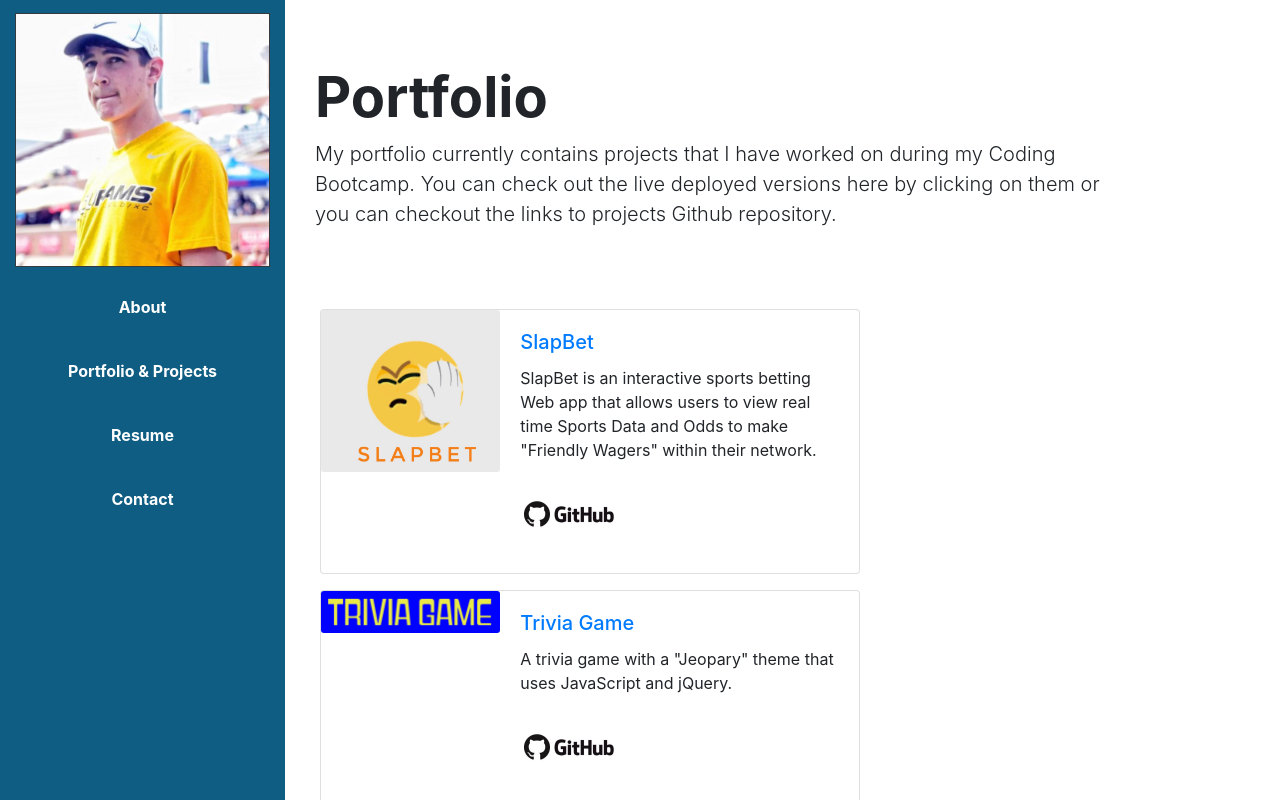
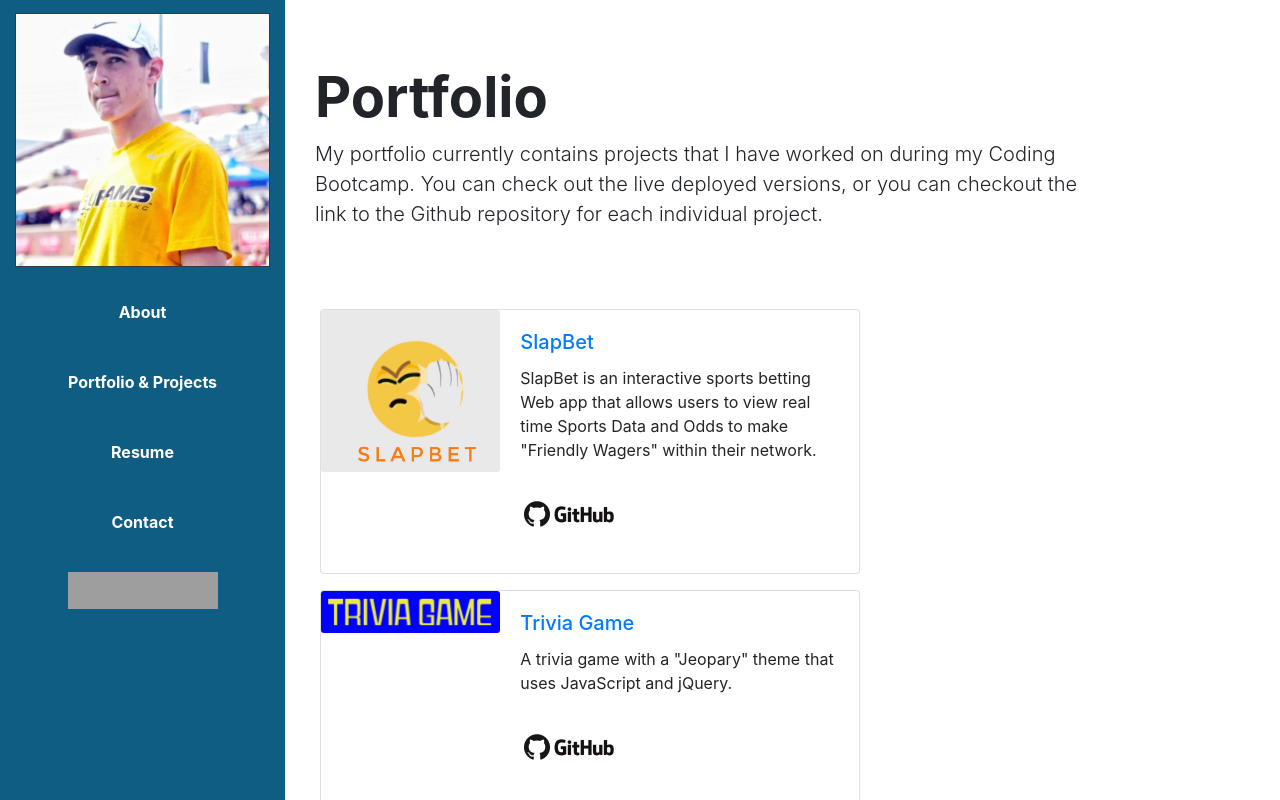
Before and after one commit to tonychiesa92/Professional-Portfolio, a plain HTML site: page portfolio.html in a window 1280 px wide. Drawn offline with nearby package versions, Linux system fonts and the light colour scheme; grey boxes are pictures that could not be loaded.

Commit message:
Added formatting to the nav menu and links to github linkedin and email

```diff
--- a/assets/style/style.css
+++ b/assets/style/style.css
@@ -14,7 +14,10 @@ html, body{
     text-align: center;
     color: white;
     font-weight: bold;
+    margin-bottom: 30px;
 }
+
+
 
 #everything{
     margin-left: 0px;
@@ -23,6 +26,7 @@ html, body{
 
 #mePic{
     margin-top: 13px;
+    margin-bottom: 5px;
 
 }
 
@@ -52,7 +56,9 @@ a:hover {
 }
 
 .portfolio-info {
+
     overflow-x: hidden;
     height: 100vh;
     overflow-y: scroll;
+
   }
--- a/portfolio.html
+++ b/portfolio.html
@@ -30,24 +30,35 @@
                 <div id="mePic">
                     <img src="./assets/images/image1.jpeg" class="img-fluid border border-dark" alt="TonyChiesa">
                 </div>
-                <div>
+                <div class="row d-flex justify-content-center">
                     <a class="nav-link active" href="index.html">About</a>
-                    <br>
+                </div>
+                <div class="row d-flex justify-content-center">
                     <a class="nav-link" href="portfolio.html">Portfolio & Projects</a>
-                    <br>
+                </div>
+                <div class="row d-flex justify-content-center">
                     <a class="nav-link" href="resume.html">Resume</a>
-                    <br>
+                </div>
+                <div class="row d-flex justify-content-center">
                     <a class="nav-link" href="contact.html">Contact</a>
-                    <br>
+                </div>
+                <div class="row d-flex justify-content-center">
+                    <a href="https://github.com/tonychiesa92"><img
+                            src="https://image.flaticon.com/icons/svg/25/25231.svg" width="50" height="37.5"
+                            alt="Link to Github profile"></a>
+                    <a href="..."><img src="https://image.flaticon.com/icons/svg/8/8707.svg" width="50" height="37.5"
+                            alt="Link to LinkedIn page"></a>
+                    <img src="https://image.flaticon.com/icons/svg/482/482947.svg" width="50" height="37.5"
+                        alt="Link to email me">
                 </div>
             </div>
-            <div class="col-9 portfolio-info">
+            <div class="col-9 container-fluid portfolio-info">
                 <div class="jumbotron jumbotron-fluid bg-white">
                     <div class="container">
                         <h1 class="display-4" id="name">Portfolio</h1>
                         <p class="lead">My portfolio currently contains projects that I have worked on during my Coding
-                            Bootcamp. You can check out the live deployed versions here by clicking on them or you can
-                            checkout the links to projects Github repository.</p>
+                            Bootcamp. You can check out the live deployed versions, or you can
+                            checkout the link to the Github repository for each individual project.</p>
                     </div>
                 </div>
                 <div class="container-fluid" id="projects">
@@ -60,8 +71,11 @@
                                 </div>
                                 <div class="col-md-8">
                                     <div class="card-body">
-                                        <a href="https://tonychiesa92.github.io/slapBet/"><h5 class="card-title">SlapBet</h5></a>
-                                        <p class="card-text">SlapBet is an interactive sports betting Web app that allows
+                                        <a href="https://tonychiesa92.github.io/slapBet/">
+                                            <h5 class="card-title">SlapBet</h5>
+                                        </a>
+                                        <p class="card-text">SlapBet is an interactive sports betting Web app that
+                                            allows
                                             users to view real time Sports Data and Odds to make "Friendly Wagers"
                                             within their network.</p>
                                         <a href="https://github.com/tonychiesa92/slapBet"><img
@@ -79,8 +93,11 @@
                                 </div>
                                 <div class="col-md-8">
                                     <div class="card-body">
-                                            <a href="https://tonychiesa92.github.io/TriviaGame/"><h5 class="card-title">Trivia Game</h5></a>
-                                        <p class="card-text">A trivia game with a "Jeopary" theme that uses JavaScript and jQuery.</p>
+                                        <a href="https://tonychiesa92.github.io/TriviaGame/">
+                                            <h5 class="card-title">Trivia Game</h5>
+                                        </a>
+                                        <p class="card-text">A trivia game with a "Jeopary" theme that uses JavaScript
+                                            and jQuery.</p>
                                         <a href="https://github.com/tonychiesa92/TriviaGame"><img
                                                 src="assets/images/github-logo.jpg" width="100" height="75"
                                                 alt="Link to Github repository"></a>
@@ -96,8 +113,11 @@
                                 </div>
                                 <div class="col-md-8">
                                     <div class="card-body">
-                                            <a href="https://tonychiesa92.github.io/GiphyAPI/"><h5 class="card-title">Giphy API</h5></a>
-                                        <p class="card-text">I used the GIPHY API to make a dynamic web page that populates with animal gifs, but also allows the user to add new gifs.</p>
+                                        <a href="https://tonychiesa92.github.io/GiphyAPI/">
+                                            <h5 class="card-title">Giphy API</h5>
+                                        </a>
+                                        <p class="card-text">I used the GIPHY API to make a dynamic web page that
+                                            populates with animal gifs, but also allows the user to add new gifs.</p>
                                         <a href="https://github.com/tonychiesa92/GiphyAPI"><img
                                                 src="assets/images/github-logo.jpg" width="100" height="75"
                                                 alt="Link to Github repository"></a>
@@ -113,8 +133,11 @@
                                 </div>
                                 <div class="col-md-8">
                                     <div class="card-body">
-                                            <a href="https://tonychiesa92.github.io/Train-Time/"><h5 class="card-title">Train Time</h5></a>
-                                        <p class="card-text">A train schedule application that incorporates Firebase to host arrival and departure data.</p>
+                                        <a href="https://tonychiesa92.github.io/Train-Time/">
+                                            <h5 class="card-title">Train Time</h5>
+                                        </a>
+                                        <p class="card-text">A train schedule application that incorporates Firebase to
+                                            host arrival and departure data.</p>
                                         <a href="https://github.com/tonychiesa92/Train-Time"><img
                                                 src="assets/images/github-logo.jpg" width="100" height="75"
                                                 alt="Link to Github repository"></a>
```
Also changed, not shown: contact.html (+16 -5 lines), index.html (+19 -7 lines), resume.html (+16 -5 lines).
